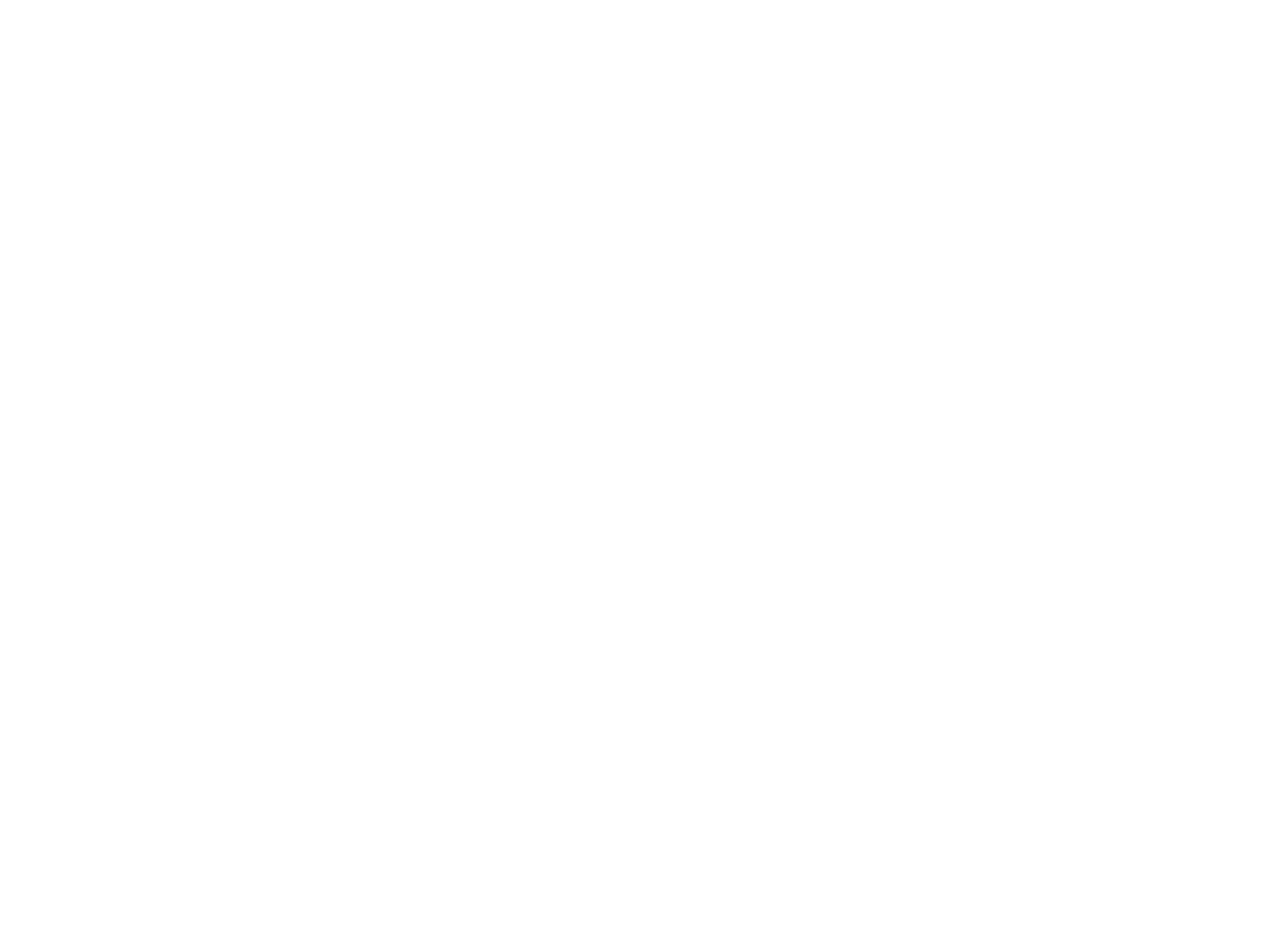
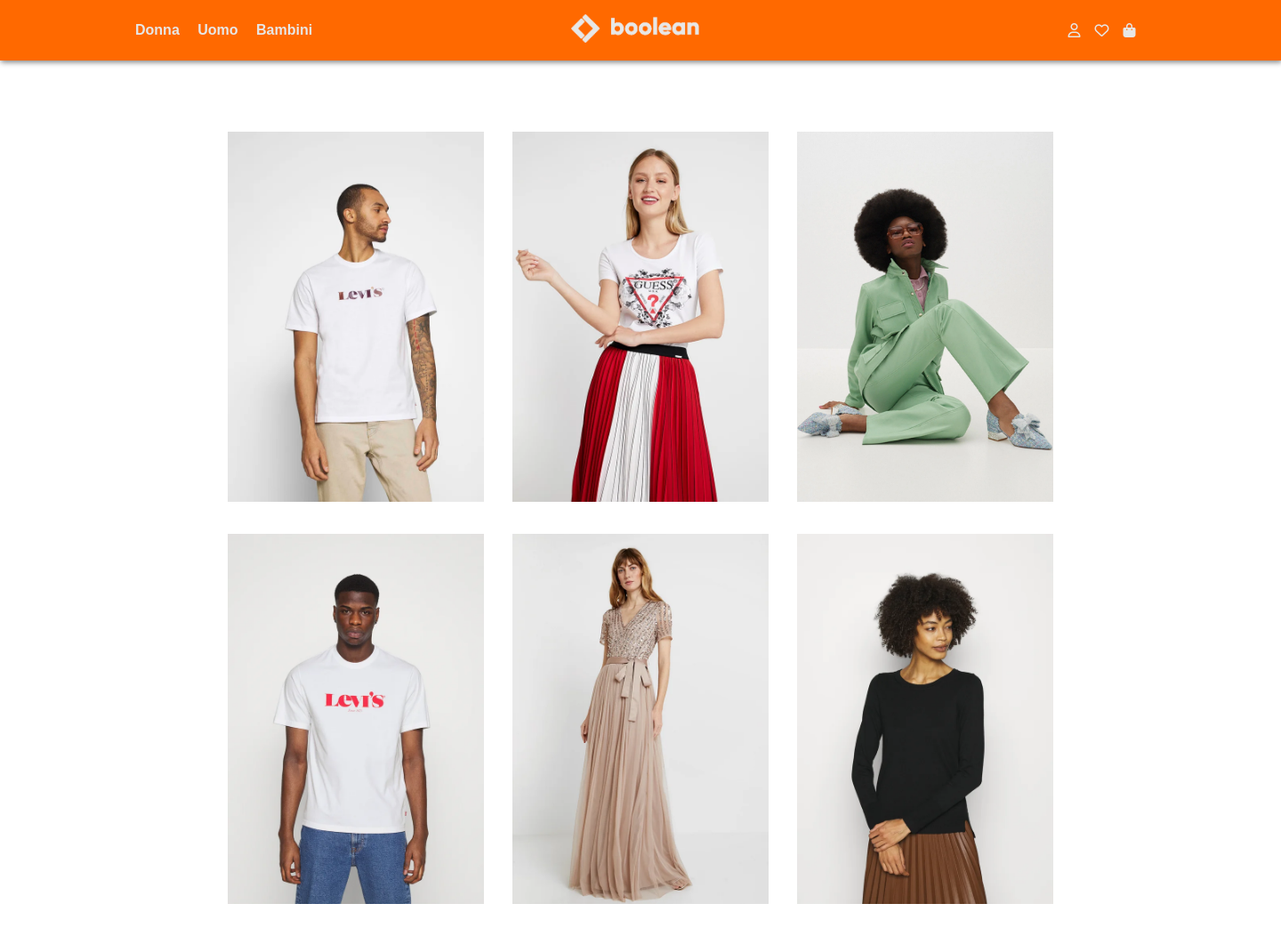
Before and after one commit to Francesco-Munafo/html-css-boolando, a plain HTML site: page index.html in a window 1280 px wide. Shown: the whole page at 89% size, 1440 px wide, since content can reach past the window. Before the commit the page ends 800 px from the top, so only its background shows below. Drawn offline with Linux system fonts and the light colour scheme.

Commit message:
Add header and main images

```diff
--- a/assets/style.css
+++ b/assets/style.css
@@ -1,15 +1,123 @@
-*{
+/* #region Common */
+* {
     margin: 0;
     padding: 0;
     box-sizing: border-box;
 }
 
-:root{
+body {
+    min-width: 1440px;
+    font-family: Arial, Helvetica, sans-serif;
+}
+
+.list-inline{
+    list-style: none;
+
+}
+.list-inline li{
+    display: inline-block;
+
+}
+li>a{
+    text-decoration: none;
+    font-weight: 700;
+    color: var(--boo-font-light);
+    padding: 0 0.5rem;
+
+}
+li>a:hover{
+text-decoration: underline;
+}
+
+.img-fluid{
+    max-width: 100%;
+}
+
+/* #endregion Common */
+
+/* #region Utilities */
+:root {
     --boo-main: rgba(255, 105, 0, 1);
     --boo-discount: rgba(255, 0, 0, 1);
     --boo-sust: rgba(0, 128, 0, 1);
     --boo-font-light: rgba(231, 231, 230, 1);
     --boo-font-dark: rgba(0, 0, 0, 1);
     --boo-foot: rgba(26, 26, 26, 1);
+}
 
+
+.container {
+    max-width: 1170px;
+    width: 80%;
+    margin: auto;
 }
+
+.d-flex {
+    display: flex;
+}
+
+.py-1{
+    padding: 1rem 0;
+}
+
+.py-5{
+    padding-top: 5rem;
+}
+
+.m2{
+    margin-bottom: 2rem;
+    margin-left: 2rem;
+    margin-right: 2rem;
+}
+
+.row{
+    display: flex;
+}
+
+.col-3{
+    width: calc(100% /12 * 3);
+}
+.center{
+    justify-content: center;
+}
+
+
+/* #endregion Utilities */
+
+/* #region Debug */
+
+
+/* #endregion Debug */
+
+/* #region Header */
+header {
+    background-color: var(--boo-main);
+    box-shadow: 1px 2px 6px grey;
+}
+
+.logo,
+.menu,
+.icons {
+    display: flex;
+    align-items: center;
+    width: 33%;
+    color: var(--boo-font-light);
+}
+
+.icons{
+    justify-content: end ;
+}
+
+.logo{
+    justify-content: center;
+}
+
+.icons i{
+    padding: 0 0.5rem;
+}
+/* #endregion Header */
+
+/* #region Body */
+
+
+/* #endregion Body */
--- a/index.html
+++ b/index.html
@@ -10,13 +10,58 @@
             integrity="sha512-iecdLmaskl7CVkqkXNQ/ZH/XLlvWZOJyj7Yy7tcenmpD1ypASozpmT/E0iPtmFIB46ZmdtAc9eNBvH0H/ZpiBw=="
             crossorigin="anonymous" referrerpolicy="no-referrer" />
 
-
     </head>
     <body>
         <header>
-
+            <nav>
+                <div class="container d-flex py-1">
+                    <div class="menu">
+                        <ul class="list-inline">
+                            <li><a href="#">Donna</a></li>
+                            <li><a href="#">Uomo</a></li>
+                            <li><a href="#">Bambini</a></li>
+                        </ul>
+                    </div>
+                        <div class="logo">
+                            <a href="/">
+                                <img height="32" src="./assets/img/boolean-logo.png" alt>
+                            </a>
+                        </div>
+                        <div class="icons">
+                            <i class="fa-regular fa-user"></i>
+                            <i class="fa-regular fa-heart"></i>
+                            <i class="fa-solid fa-bag-shopping"></i>
+                        </div>
+                </div>
+            </nav>
         </header>
                     <main>
+                        <div class="container py-5">
+                            <div class="row center">
+                                <div class="col-3">
+                                    <img class="img-fluid" src="./assets/img/1.webp" alt="">
+                                </div>
+                                <div class="col-3 m2">
+                                    <img class="img-fluid" src="./assets/img/2.webp" alt="">
+                                </div>
+                                <div class="col-3 ">
+                                    <img class="img-fluid" src="./assets/img/3.webp" alt="">
+                                </div>
+                            </div>
+                            <div class="row center">
+                                <div class="col-3">
+                                    <img class="img-fluid" src="./assets/img/4.webp" alt="">
+                                </div>
+                                <div class="col-3 m2">
+                                    <img class="img-fluid" src="./assets/img/5.webp" alt="">
+                                </div>
+                                <div class="col-3">
+                                    <img class="img-fluid" src="./assets/img/6.webp" alt="">
+                                </div>
+                            </div>
+
+
+                        </div>
 
                     </main>
                     <footer>
@@ -24,4 +69,5 @@
                     </footer>
 
                 </body>
+
             </html>
```
Lines whose indentation alone changed are shown as unchanged.
